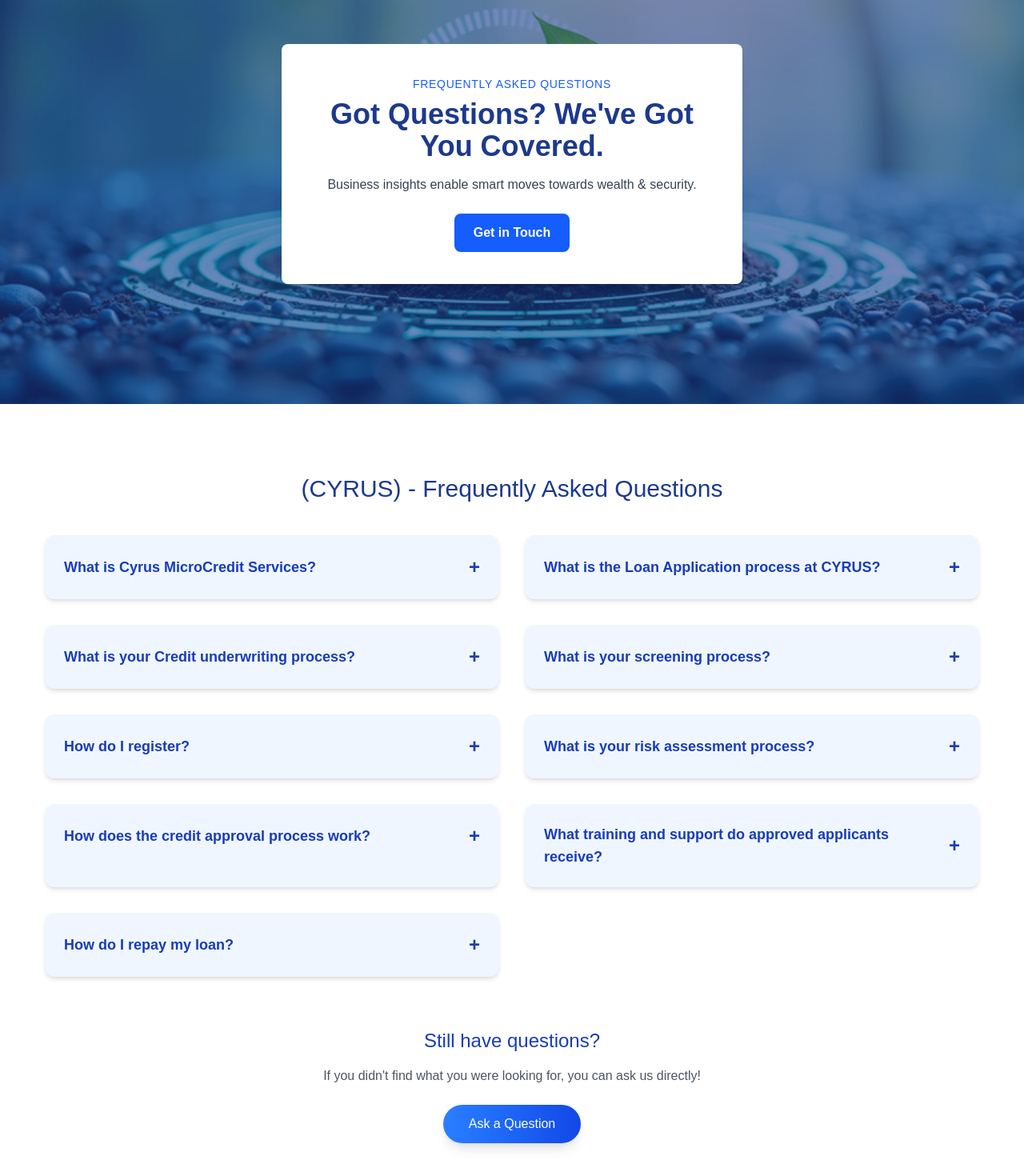
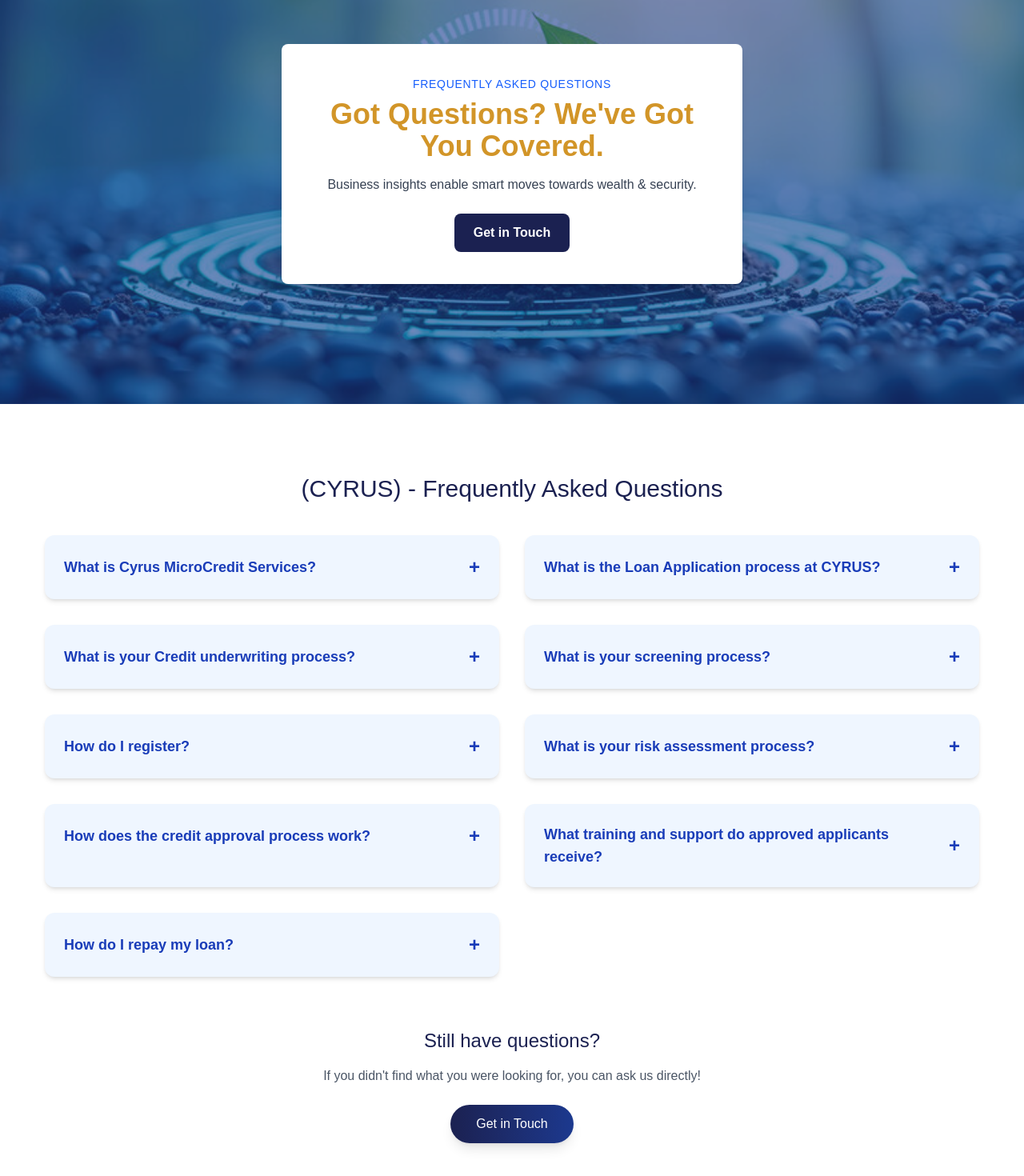
Before and after one commit to ayiteywoods/cyrus-site, a Next.js app: page /faq in a window 1280 px wide. Shown: the part 160-1630 px from the top of the page at 80% size. Built offline with nearby package versions, Linux system fonts and the light colour scheme.

Commit message:
new changes

```diff
--- a/src/app/about/page.tsx
+++ b/src/app/about/page.tsx
@@ -33,7 +33,7 @@
             >
               <p className='pt-2 text-brandsecondary font-medium'>About CMCS</p>
               <p className='pt-2 pb-4 text-gray-700'>Navigating your business growth with experience & insightful solutions.</p>
-              <h1 className='pt-4 pb-4 text-3xl md:text-4xl font-bold text-gold'>
+              <h1 className='pt-4 pb-4 text-3xl md:text-4xl font-thin text-gold'>
                 We&apos;re an award-winning microcredit services provider
               </h1>
               <Link href="/contact" passHref>
--- a/src/app/careers/page.tsx
+++ b/src/app/careers/page.tsx
@@ -91,7 +91,7 @@
             className='rounded-lg bg-white p-8 opacity-90 max-w-2xl'
           >
             <p className='pt-2 text-brandsecondary font-medium'>Join Our Team</p>
-            <h1 className='pt-4 pb-4 text-3xl font-bold text-gold'>Build Your Career in Microfinance</h1>
+            <h1 className='pt-4 pb-4 text-3xl font-thin text-gold'>Build Your Career in Microfinance</h1>
             <button
               onClick={() => {
                 setActiveTab('openings');
--- a/src/app/faq/page.tsx
+++ b/src/app/faq/page.tsx
@@ -33,7 +33,7 @@
             <p className="text-blue-600 text-sm uppercase tracking-wider mb-2">
               Frequently Asked Questions
             </p>
-            <h1 className="text-4xl font-bold text-blue-900 mb-4">
+            <h1 className="text-4xl font-bold text-gold mb-4">
               Got Questions? We&apos;ve Got You Covered.
             </h1>
             <p className="text-gray-700 mb-6">
@@ -42,7 +42,7 @@
             <motion.a
               whileHover={{ scale: 1.05 }}
               href="#contact"
-              className="inline-block px-6 py-3 rounded-lg bg-blue-600 text-white font-semibold hover:bg-blue-700 transition"
+              className="inline-block px-6 py-3 rounded-lg bg-brandsecondary text-white font-semibold hover:bg-blue-900 transition"
             >
               Get in Touch
             </motion.a>
@@ -60,6 +60,8 @@
       >
         <FAQ />
       </motion.div>
+
+      <hr className='text-gold'></hr>
     </>
   );
 };
--- a/src/app/loans/page.tsx
+++ b/src/app/loans/page.tsx
@@ -104,7 +104,7 @@
             >
               <p className='pt-2 text-blue-600 font-medium'>Apply for Loans</p>
               <p className='pt-2 pb-4 text-gray-700'>Choose your ideal plan. No obligation, cancel anytime.</p>
-              <h1 className='pt-4 pb-4 text-3xl font-bold text-gold'>Financial Solutions Tailored for You</h1>
+              <h1 className='pt-4 pb-4 text-3xl font-thin text-gold'>Financial Solutions Tailored for You</h1>
               <Link href="/loans" passHref>
               <button className='px-6 py-3 rounded-lg text-white bg-brandsecondary hover:bg-blue-900 transition-colors'>
                 APPLY NOW
--- a/src/components/FAQ.tsx
+++ b/src/components/FAQ.tsx
@@ -2,6 +2,7 @@
 
 import { useState } from "react";
 import { motion } from "motion/react";
+import Link from "next/link";
 
 type FAQItem = {
   question: string;
@@ -70,7 +71,7 @@
 
   return (
     <section className="max-w-7xl mx-auto p-6">
-      <h2 className="text-3xl font-thin text-center mb-10 text-blue-900">
+      <h2 className="text-3xl font-thin text-center mb-10 text-brandsecondary">
         (CYRUS) - Frequently Asked Questions
       </h2>
 
@@ -110,17 +111,19 @@
 
       {/* "Ask a Question" Section */}
       <div className="mt-16 text-center">
-        <h3 className="text-2xl font-thin text-blue-800 mb-4">
+        <h3 className="text-2xl font-thin text-brandsecondary mb-4">
           Still have questions?
         </h3>
         <p className="text-gray-600 mb-6">
           If you didn&apos;t find what you were looking for, you can ask us directly!
         </p>
-        <button
-          onClick={() => setShowForm(!showForm)}
-          className="bg-gradient-to-r from-blue-500 to-blue-700 text-white px-8 py-3 rounded-full shadow-lg hover:scale-105 transform transition"
-        >
-          {showForm ? "Close Form" : "Ask a Question"}
+        <button className="bg-gradient-to-r
+         from-brandsecondary to-blue-900 text-white px-8 py-3
+         rounded-full shadow-lg hover:scale-105 transform transition">
+
+        <Link href="/contact" className="inline-block">
+          Get in Touch
+        </Link>
         </button>
 
         {showForm && (
```
